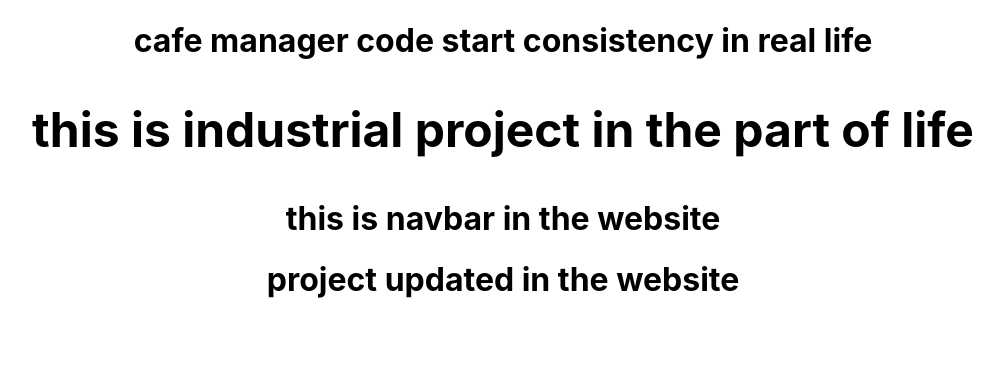
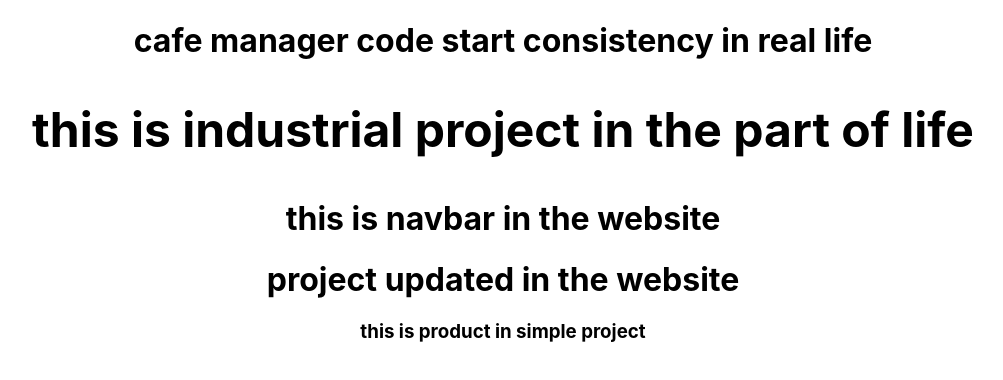
Before and after one commit to MD-Suhad/Cafe-Manager, a React (Create React App) app: page / in a window 1280 px wide. Shown: the top 380 px of the page, without its empty margins (137-1140 px from the left). Built offline with nearby package versions, Linux system fonts and the light colour scheme.

Commit message:
project updated

```diff
--- a/public/index.html
+++ b/public/index.html
@@ -24,7 +24,7 @@
       work correctly both with client-side routing and a non-root public URL.
       Learn how to configure a non-root public URL by running `npm run build`.
     -->
-    <title>Cafe Manager</title>
+    <title>Pos In Project</title>
   </head>
   <body>
     <noscript>You need to enable JavaScript to run this app.</noscript>
--- a/src/Components/Navbar/Navbar.jsx
+++ b/src/Components/Navbar/Navbar.jsx
@@ -5,6 +5,7 @@ const Navbar = () => {
       <div>
          <h1>this is navbar in the website</h1>
          <h1>project updated in the website</h1>
+         <h3>this is product in simple project </h3>
       </div>
    );
 };
```
